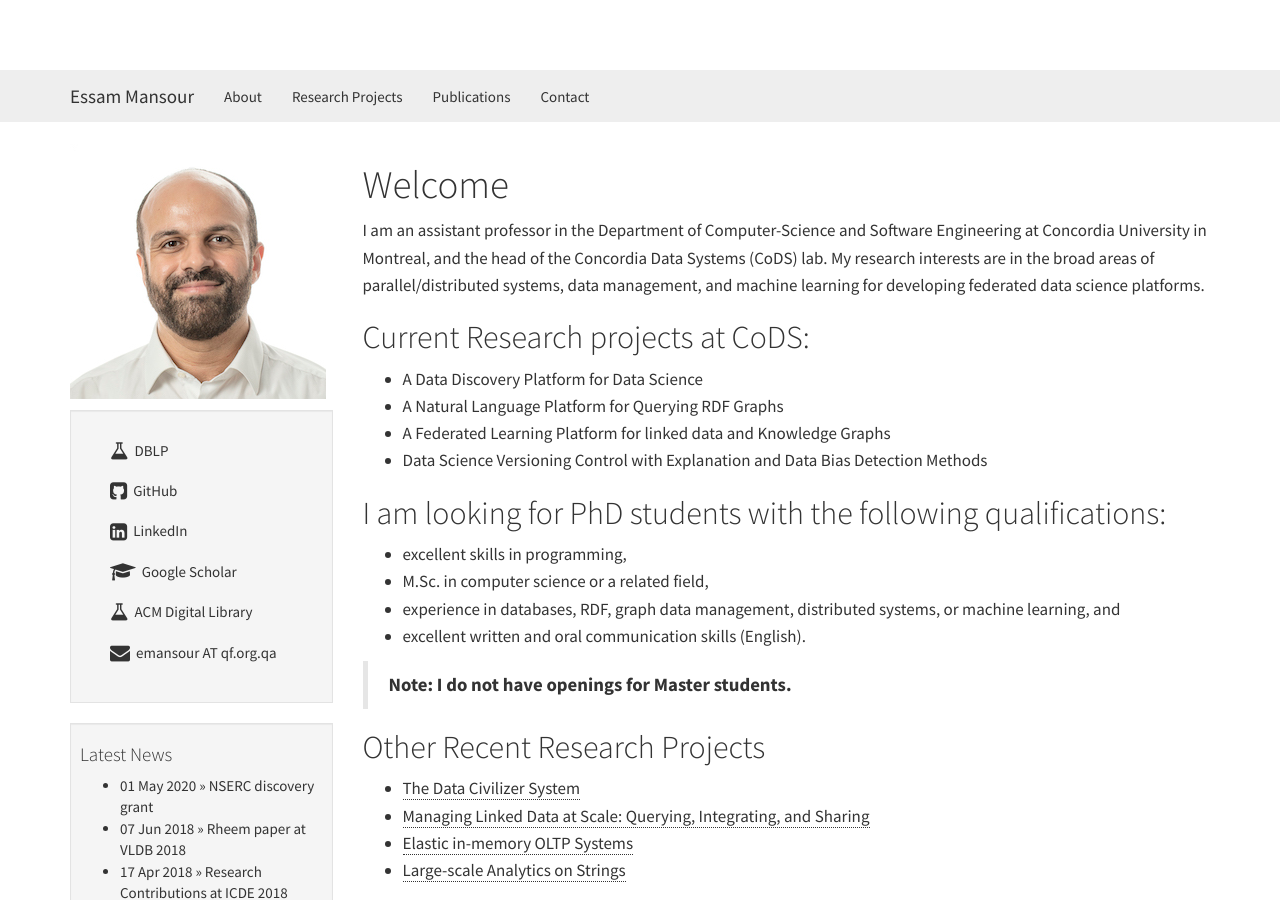
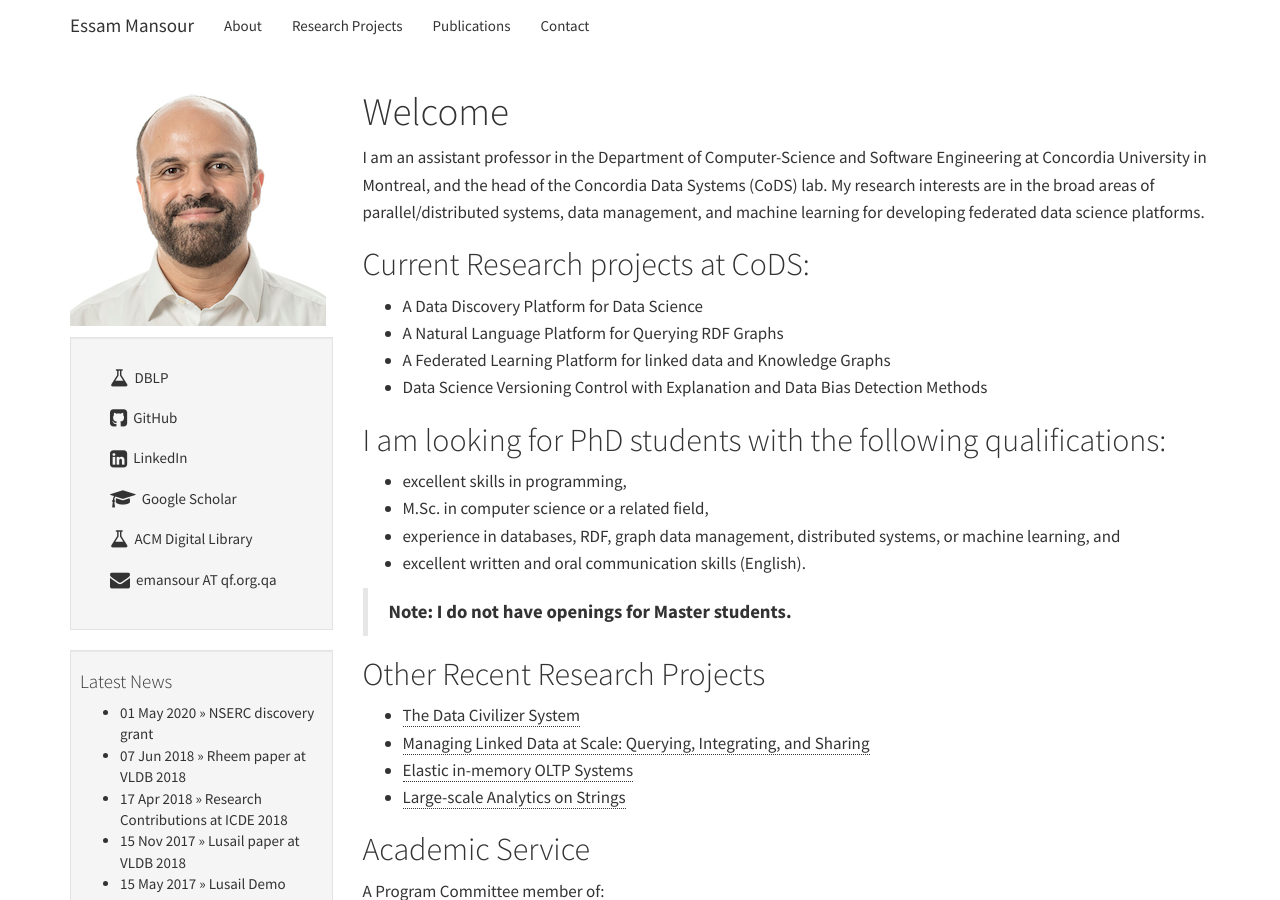
Before and after one commit to mansoure/mansoure.github.io, a Jekyll site: the page built from index.md, in a window 1280 px wide and 900 px high. Built offline with Jekyll 4.4.1, drawn with Linux system fonts in a browser that asks for light colours; comment, search, counter and statistics services are not loaded.

```diff
--- a/_layouts/default.html
+++ b/_layouts/default.html
@@ -47,7 +47,7 @@
 		<!--nav class="navbar navbar-light navbar-fixed-top"
 		style="background-color: #932439; hover:background-color:#FFEF74;"
 		role="navigation"-->
-		<nav class="navbar navbar-dark bg-dark" style="background-color: #EEEEEE;" role="navigation">
+		<nav class="navbar navbar-light navbar-fixed-top" role="navigation">
 				<div class="container">
 			        <div class="navbar-header">
 			            <button type="button" class="navbar-toggle" data-toggle="collapse" data-target=".navbar-ex1-collapse">
```
